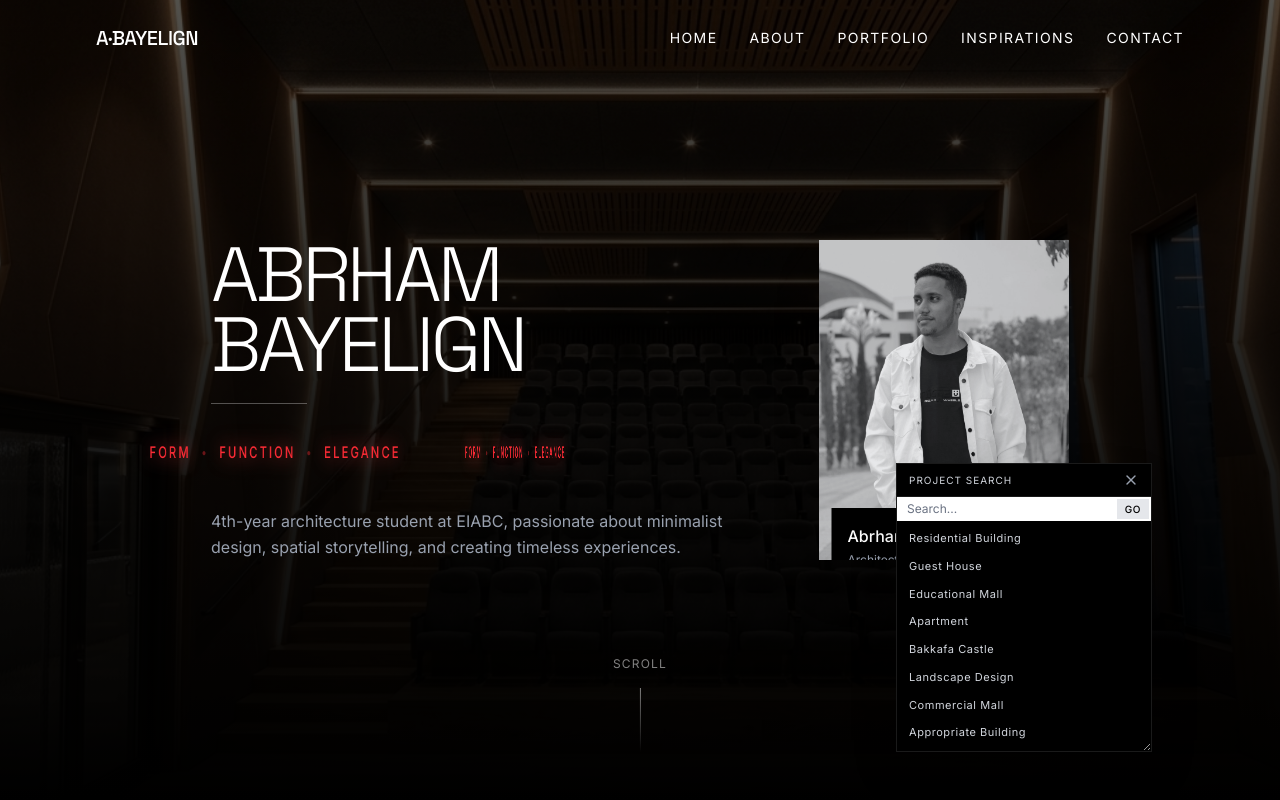
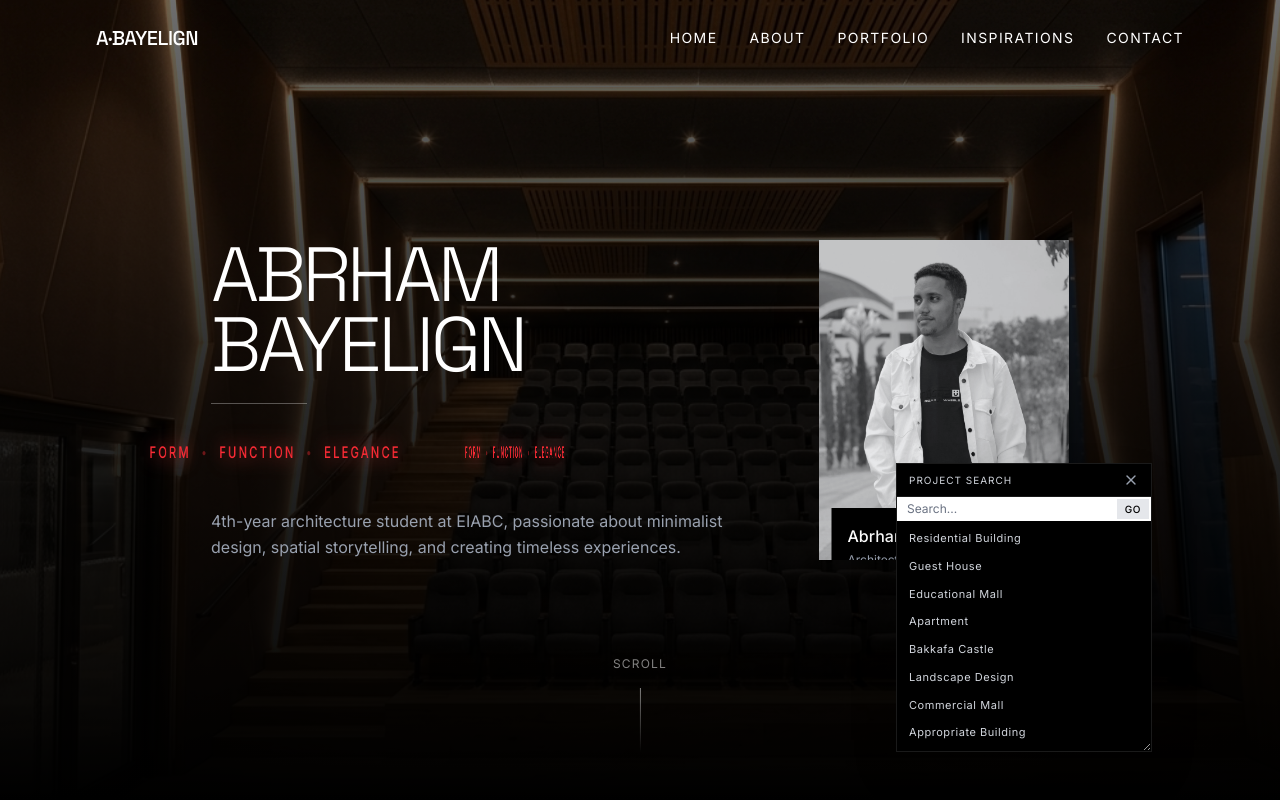
Before and after one commit to abrhambayelign37-sketch/Abrham, a React (Vite) app: page / in a window 1280 px wide. Shown: the top 800 px of the page. Built offline with nearby package versions, Linux system fonts and the light colour scheme.

Commit message:
feat(Hero): Enhance background animation and effects
Update the Hero section's background to use a more dynamic and visually engaging animation. This includes finer control over opacity and brightness to create a richer visual experience.

```diff
--- a/src/components/Hero.tsx
+++ b/src/components/Hero.tsx
@@ -9,11 +9,28 @@ export function Hero() {
 
       {/* Background Image */}
       <motion.div
-        className="absolute inset-0 z-0 bg-cover bg-center bg-no-repeat opacity-40"
+        className="absolute inset-0 z-0 bg-cover bg-center bg-no-repeat"
         style={{ backgroundImage: 'url("/ai-render-14206411.jpg")' }}
-        initial={{ scale: 1.1 }}
-        animate={{ scale: 1 }}
-        transition={{ duration: 20, repeat: Infinity, repeatType: "reverse", ease: "linear" }}
+        initial={{ scale: 1.1, opacity: 0, filter: 'brightness(1)' }}
+        animate={{
+          scale: 1,
+          opacity: [0, 0.8, 0.1, 1, 0.3, 0.4, 0.6, 0.4],
+          filter: [
+            'brightness(1)',
+            'brightness(1.5)',
+            'brightness(0.8)',
+            'brightness(2)',
+            'brightness(1)',
+            'brightness(1)',
+            'brightness(1.3)',
+            'brightness(1)'
+          ]
+        }}
+        transition={{
+          scale: { duration: 30, repeat: Infinity, repeatType: "reverse", ease: "linear" },
+          opacity: { duration: 20, repeat: Infinity, times: [0, 0.02, 0.04, 0.06, 0.08, 0.1, 0.5, 1], ease: "easeInOut" },
+          filter: { duration: 20, repeat: Infinity, times: [0, 0.02, 0.04, 0.06, 0.08, 0.1, 0.5, 1], ease: "easeInOut" }
+        }}
       ></motion.div>
       <div className="absolute inset-0 z-0 bg-gradient-to-b from-black/20 via-black/70 to-black"></div>
 
```
